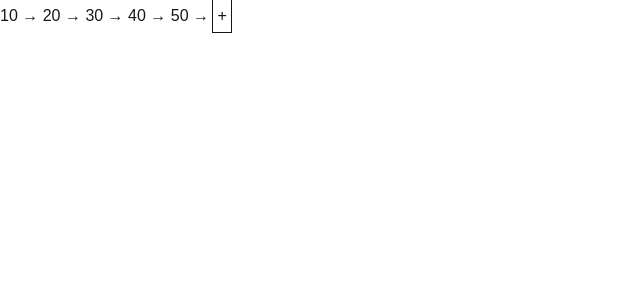
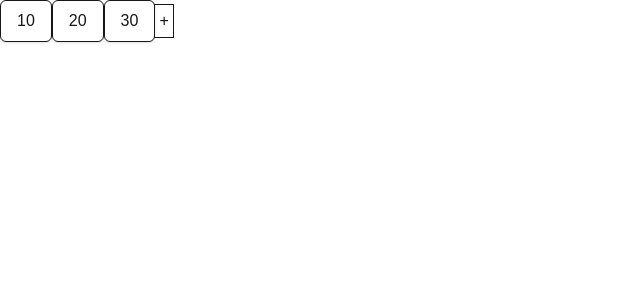
Before and after one commit to sharkpause/dsa_visualize, a Next.js app in the folder dsa_visualize/: page /dsa in a window 1280 px wide. Shown: the top 300 px of the page, without its empty margins (0-640 px from the left). Built offline with nearby package versions, Linux system fonts and the light colour scheme.

Commit message:
feat: change to make edit and delete button appear on hover

```diff
--- a/dsa_visualize/component/dsa/linkedlist/LinkedListVisualizer.tsx
+++ b/dsa_visualize/component/dsa/linkedlist/LinkedListVisualizer.tsx
@@ -7,7 +7,7 @@ import { LinkedList } from '@/lib/data_structures/linkedlist/LinkedList';
 function makeSampleLinkedList(): LinkedList {
     const list: LinkedList = new LinkedList();
 
-    for(let i = 10; i <= 50; i += 10) {
+    for(let i = 10; i <= 30; i += 10) {
         list.add_node(i);
     }
 
@@ -15,23 +15,40 @@ function makeSampleLinkedList(): LinkedList {
 }
 
 export default function LinkedListVisualizer() {
-    const [sampleLinkedList, setSampleLinkedList] = useState(() => makeSampleLinkedList());
+    const [list, setSampleLinkedList] = useState(() => makeSampleLinkedList());
 
     function handlePlusButtonClick() {
-        const clonedList = sampleLinkedList.clone();
+        const clonedList = list.clone();
         clonedList.add_node(Math.floor(Math.random() * 100));
 
         setSampleLinkedList(clonedList);
     }
 
+    function handleEditButtonClick(index: number) {
+        const clonedList = list.clone();
+        alert(index)
+    }
+
+    function handleDeleteButtonClick(index: number) {
+        const clonedList = list.clone();
+        alert(index);
+        // clonedList.delete_node()
+    }
+
     return <div>
         <div>
             {
-                sampleLinkedList.to_array().map((value, idx) => (
-                    <span key={idx}>
-                        <span>{value}</span>
-                        {' → '}
-                    </span>
+                list.to_array().map((value, idx) => (
+                    <div key={idx} className="group relative inline-block">
+                      <div className="px-4 py-2 bg-white border rounded-md shadow-sm">
+                        {value}
+                      </div>
+
+                      <div className="mt-3 absolute bg-gray-100 p-2 opacity-0 group-hover:opacity-100 transition-opacity">
+                        <button onClick={() => handleEditButtonClick(idx)} className="py-1">Edit</button>
+                        <button onClick={() => handleDeleteButtonClick(idx)} className="py-1 text-red-600">Delete</button>
+                      </div>
+                    </div>
                 ))
             }
             <button className="cursor-pointer border-solid border-black outline p-1" onClick={handlePlusButtonClick}>
```
